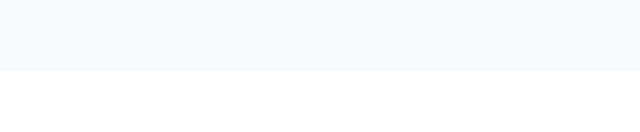
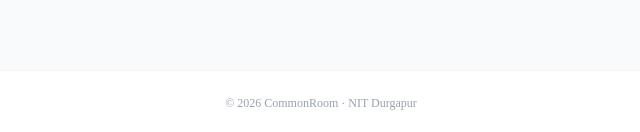
Before and after one commit to shivanginigupta573-dev/commonroom, a Next.js app: page /auth/login in a window 1280 px wide. Shown: the part 730-862 px from the top of the page, without its empty margins (319-959 px from the left). Before the commit the page ends 800 px from the top, so only its background shows below. Built offline with nearby package versions, Linux system fonts and the light colour scheme; no server answers.

Commit message:
Added Footer

```diff
--- a/src/app/layout.tsx
+++ b/src/app/layout.tsx
@@ -1,6 +1,7 @@
 import type { Metadata } from "next";
 import { Geist, Geist_Mono } from "next/font/google";
 import "./globals.css";
+import Footer from "@/components/Footer";
 
 const geistSans = Geist({
   variable: "--font-geist-sans",
@@ -16,6 +17,7 @@ export const metadata: Metadata = {
   title: "CommonRoom — NIT Durgapur Campus Marketplace",
   description: "Buy, sell, rent and borrow items with fellow NIT Durgapur students.",
 };
+
 export default function RootLayout({
   children,
 }: Readonly<{
@@ -26,7 +28,13 @@ export default function RootLayout({
       lang="en"
       className={`${geistSans.variable} ${geistMono.variable} h-full antialiased`}
     >
-      <body className="min-h-full flex flex-col">{children}</body>
+      <body className="min-h-full flex flex-col bg-white text-gray-900">
+        {/* flex-1 fills all remaining vertical space, pushing the footer down */}
+        <main className="flex-1">
+          {children}
+        </main>
+        <Footer />
+      </body>
     </html>
   );
 }
--- /dev/null
+++ b/src/components/Footer.tsx
@@ -0,0 +1,9 @@
+"use client";
+
+export default function Footer() {
+  return (
+    <footer className="w-full py-6 border-t border-gray-100 text-center text-xs text-gray-400 font-medium">
+      © 2026 CommonRoom · NIT Durgapur
+    </footer>
+  );
+}
```
